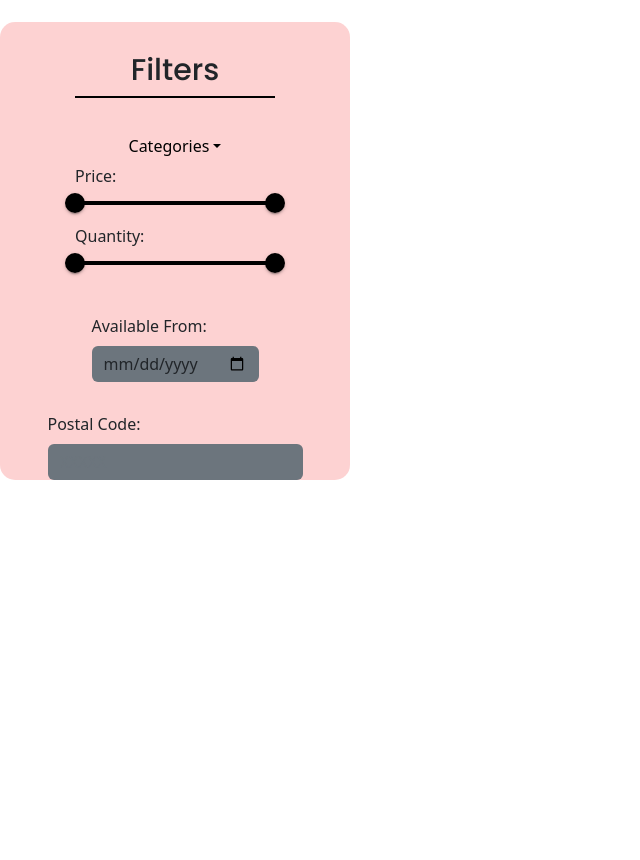
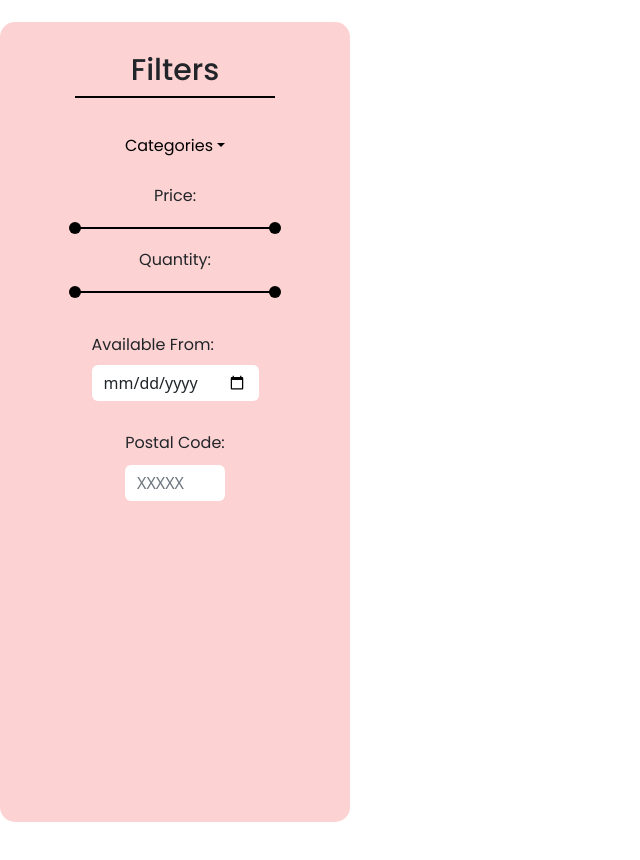
Before and after one commit to lups2000/stockbridge, a React (Create React App) app in the folder client/: page / in a window 1280 px wide. Shown: the part 1360-2220 px from the top of the page, without its empty margins (0-640 px from the left). Built offline with nearby package versions, Linux system fonts and the light colour scheme.

Commit message:
adjust filters design

```diff
--- a/client/src/components/DatePicker.tsx
+++ b/client/src/components/DatePicker.tsx
@@ -5,12 +5,11 @@ export const DatePicker: FC = () => {
   return (
     <div className="row">
       <div>
-        <Form.Group controlId="dob">
-          <Form.Label>Available From:</Form.Label>
+        <Form.Group>
+          <Form.Label style={{fontFamily: "Poppins"}}>Available From:</Form.Label>
           <Form.Control
-            style={{ backgroundColor: "#6C757D", border: "none" }}
+            style={{ border: "none" }}
             type="date"
-            name="dob"
             placeholder="DD.MM.YYYY"
           />
         </Form.Group>
--- a/client/src/components/Home/Filters.tsx
+++ b/client/src/components/Home/Filters.tsx
@@ -5,21 +5,24 @@ import { ColoredLine } from "../ColoredLine";
 import { Dropdown, Form } from "react-bootstrap";
 import { DatePicker } from "../DatePicker";
 import Slider from "@mui/material/Slider";
+import { BodyText } from "../Text/BodyText";
+import { useMediaQuery } from "@mui/material";
 
 export const Filters: FC = () => {
   const [rangePrice, setRangePrice] = useState<number[]>([0, 1000]);
   const [rangeQuantity, setRangeQuantity] = useState<number[]>([0, 100]);
+  const matches = useMediaQuery("(min-width: 768px)");
   return (
     <div
       style={{
         position: "absolute",
         left: 0,
-        //height: 2000,
+        height: "100%",
         width: 350,
         borderRadius: 15,
         backgroundColor: palette.subSectionsBgLighter,
         alignItems: "center",
-        display: "flex",
+        display: matches ? "flex" : "none",
         flexDirection: "column",
       }}
     >
@@ -35,6 +38,7 @@ export const Filters: FC = () => {
             border: "none",
             color: "black",
             width: 200,
+            fontFamily: "Poppins",
           }}
           id="dropdown-basic"
         >
@@ -46,40 +50,44 @@ export const Filters: FC = () => {
           <Dropdown.Item href="#/action-3">Something else</Dropdown.Item>
         </Dropdown.Menu>
       </Dropdown>
-      <div style={{ width: 200 }}>
-        Price:
+      <div style={{ width: 200, marginTop: 20 }}>
+        <BodyText style={{ textAlign: "center" }} message="Price:" />
         <Slider
-          style={{ color: "black" }}
+          style={{ color: "black", marginTop: -20 }}
+          size="small"
           value={rangePrice}
-          onChange={(_,newRange) => setRangePrice(newRange as number[])}
+          onChange={(_, newRange) => setRangePrice(newRange as number[])}
           valueLabelDisplay="auto"
           min={0}
           max={1000}
         />
       </div>
       <div style={{ width: 200 }}>
-        Quantity:
+        <BodyText style={{ textAlign: "center" }} message="Quantity:" />
         <Slider
-          style={{ color: "black" }}
+          style={{ color: "black", marginTop: -20 }}
+          size="small"
           value={rangeQuantity}
-          onChange={(_,newRange) => setRangeQuantity(newRange as number[])}
+          onChange={(_, newRange) => setRangeQuantity(newRange as number[])}
           valueLabelDisplay="auto"
           min={0}
           max={100}
         />
       </div>
-      <div style={{ marginTop: 30 }}>
+      <div style={{ marginTop: 20 }}>
         <DatePicker />
       </div>
-      <div style={{ marginTop: 30 }}>
+      <div style={{ marginTop: 30 , width: 100}}>
         <div className="row">
           <div>
-            <Form.Group controlId="dob">
-              <Form.Label>Postal Code:</Form.Label>
+            <Form.Group>
+              <BodyText
+                style={{ textAlign: "center",marginBottom: 10 }}
+                message="Postal Code:"
+              />
               <Form.Control
-                style={{ backgroundColor: "#6C757D", border: "none" }}
+                style={{ border: "none" }}
                 type="text"
-                name="dob"
                 placeholder="XXXXX"
               />
             </Form.Group>
```
Also changed, not shown: 1 other file (tests, documents, lock files or other folders).
